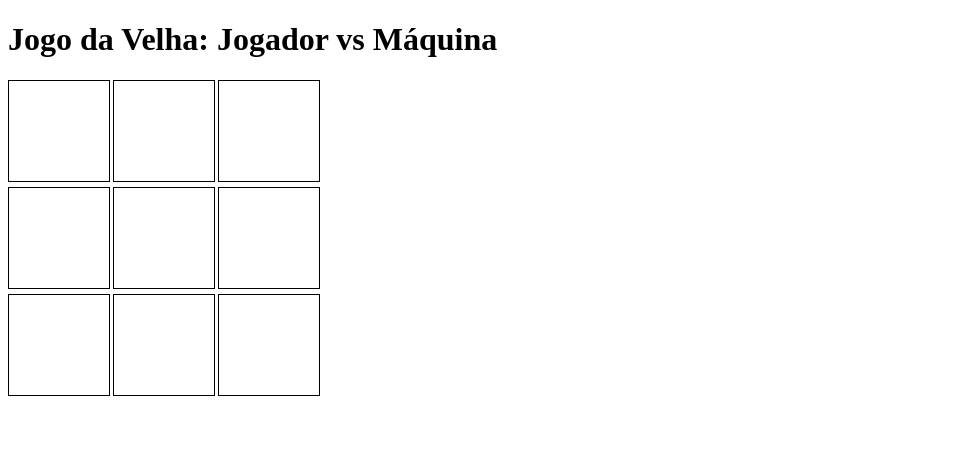
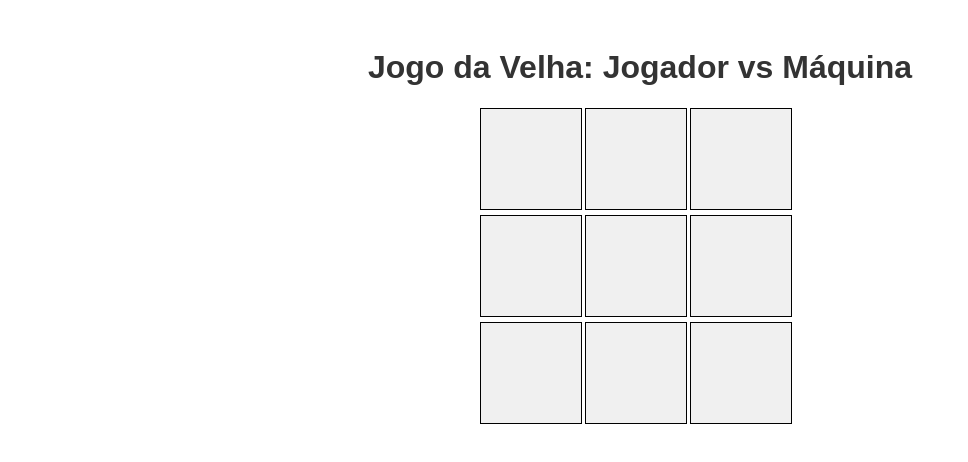
Before and after one commit to Danilo73-ops/jogo-da-velha, a plain HTML site: page index.html in a window 1280 px wide. Shown: the whole page, without its empty margins (0-968 px from the left). Drawn offline with Linux system fonts and the light colour scheme.

Commit message:
Update index.html

```diff
--- a/index.html
+++ b/index.html
@@ -5,15 +5,44 @@
     <meta name="viewport" content="width=device-width, initial-scale=1.0">
     <title>Jogo da Velha</title>
     <style>
-        .tabuleiro { display: grid; grid-template-columns: repeat(3, 100px); grid-gap: 5px; }
-        .celula { width: 100px; height: 100px; text-align: center; line-height: 100px; font-size: 24px; border: 1px solid #000; cursor: pointer; }
+        body {
+            font-family: Arial, sans-serif;
+            text-align: center;
+            padding: 20px;
+        }
+
+        h1 {
+            color: #333;
+        }
+
+        .tabuleiro {
+            display: grid;
+            grid-template-columns: repeat(3, 100px);
+            grid-gap: 5px;
+            margin: 20px auto;
+            max-width: 320px;
+        }
+
+        .celula {
+            width: 100px;
+            height: 100px;
+            text-align: center;
+            line-height: 100px;
+            font-size: 24px;
+            border: 1px solid #000;
+            cursor: pointer;
+            background-color: #f0f0f0;
+        }
+
+        .celula:hover {
+            background-color: #e0e0e0;
+        }
     </style>
 </head>
 <body>
     <h1>Jogo da Velha: Jogador vs Máquina</h1>
     <div id="tabuleiro" class="tabuleiro"></div>
 
-    <!-- Referência ao arquivo script.js -->
     <script src="script.js"></script>
 </body>
 </html>
```
